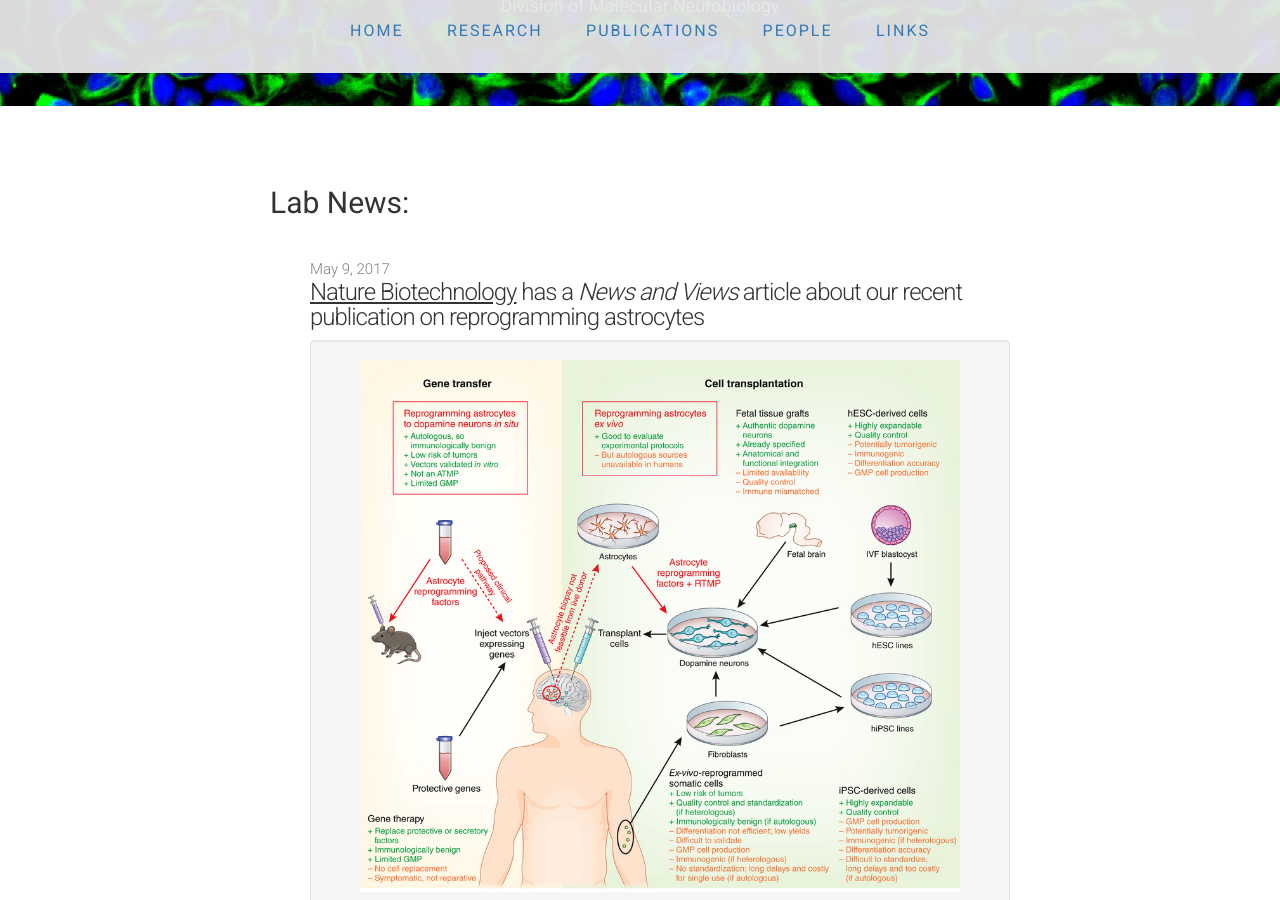
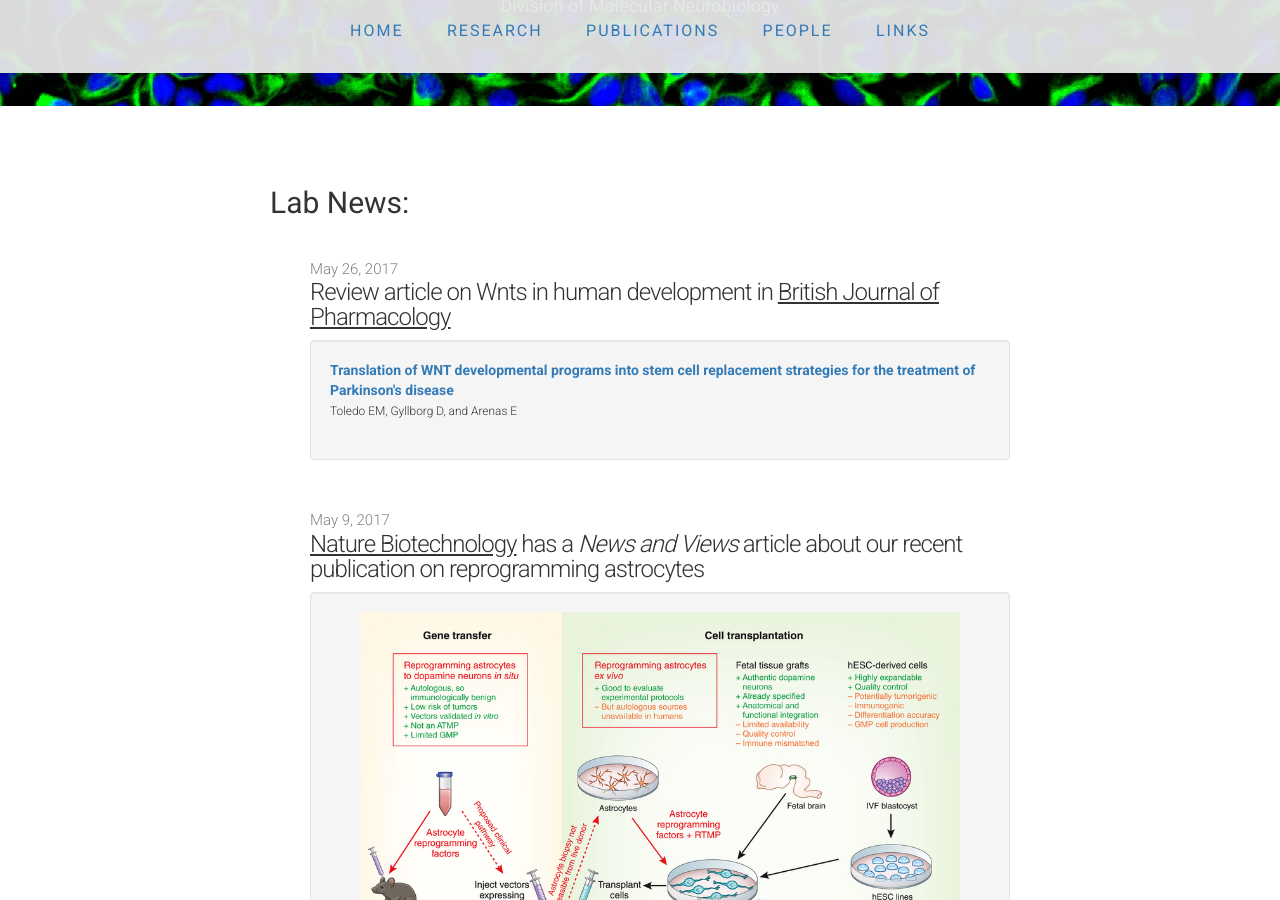
Before and after one commit to ArenasLab/arenaslab.github.io, a Jekyll site: the page index.html, which Jekyll copies as it is, in a window 1280 px wide and 900 px high, scrolled down 364 px. Built offline with Jekyll 4.4.1, drawn with Linux system fonts in a browser that asks for light colours.

Commit message:
Update index.html

```diff
--- a/index.html
+++ b/index.html
@@ -85,6 +85,21 @@
            <p>&nbsp;</p>
 
 :END TEMPLATE -->
+
+    <li>
+            <span class="post-date">May 26, 2017</span>
+            <span class="post-link">Review article on Wnts in human development in <u>British Journal of Pharmacology</u></span>
+          </li>
+          <div class="well">
+            <li class="media">
+              <div class="media-body">
+                <strong class="media-heading"><a href="http://onlinelibrary.wiley.com/doi/10.1111/bph.13871/full">Translation of WNT developmental programs into stem cell replacement strategies for the treatment of Parkinson's disease</a></strong>
+                <p><small>Toledo EM, Gyllborg D, and Arenas E</small></p>
+              </div>
+             </li>
+           </div>
+
+<p>&nbsp;</p>
 
           <li>
             <span class="post-date">May 9, 2017</span>
```
